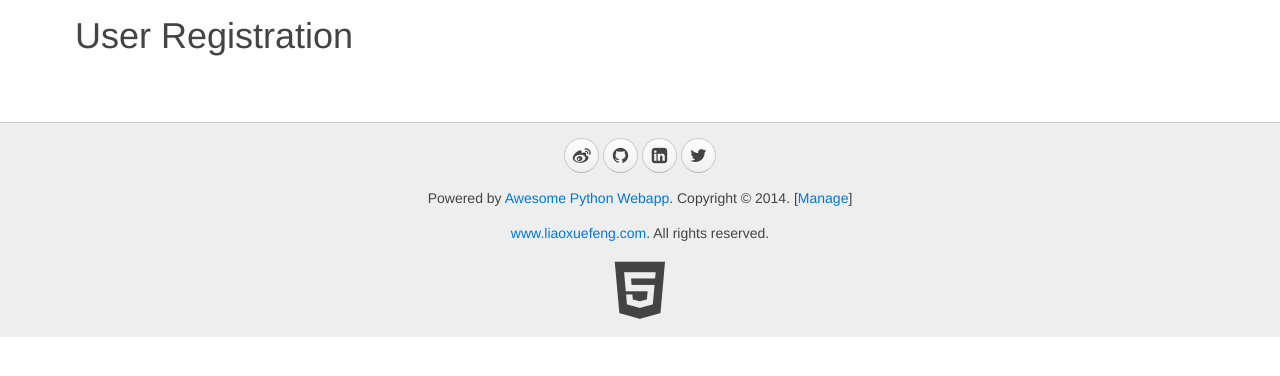
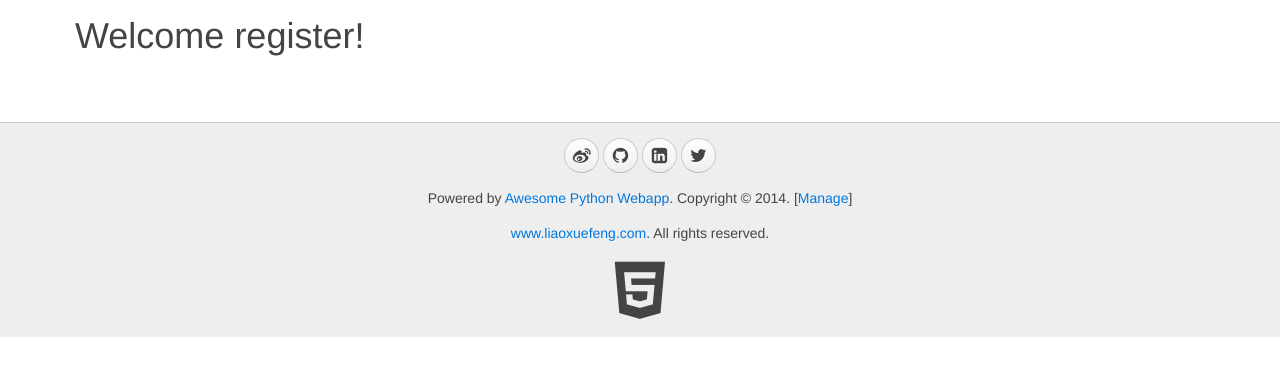
Before and after one commit to yauvyong/awesome-python3-webapp, a Python web app: template www/templates/register.html in a window 1280 px wide. Shown: the part 42-418 px from the top of the page. Run offline with Jinja, Linux system fonts and the light colour scheme; the template is opened without the code that fills it, so the values that code supplies are empty.

Commit message:
Test HTML

```diff
--- a/www/templates/register.html
+++ b/www/templates/register.html
@@ -46,7 +46,8 @@
 							});
 						}
 						}
-					})
+					});
+					$('#vm').show();
 				});
 
 	</script>
@@ -54,8 +55,8 @@
 
 {% block content %}
 	<div class="uk-width-2-3">
-		<h1>User Registration</h1>
-		<form id ="vm" v-on="submit:submit" class="uk-form uk-form-stacked">
+		<h1>Welcome register!</h1>
+		<form id ="vm" v-on="submit: submit" class="uk-form uk-form-stacked">
 			<div class="uk-alert uk-alert-danger uk-hidden"></div>
 			<div class="uk-form-row">
 				<label class="uk-form-label">Name : </label>
```
